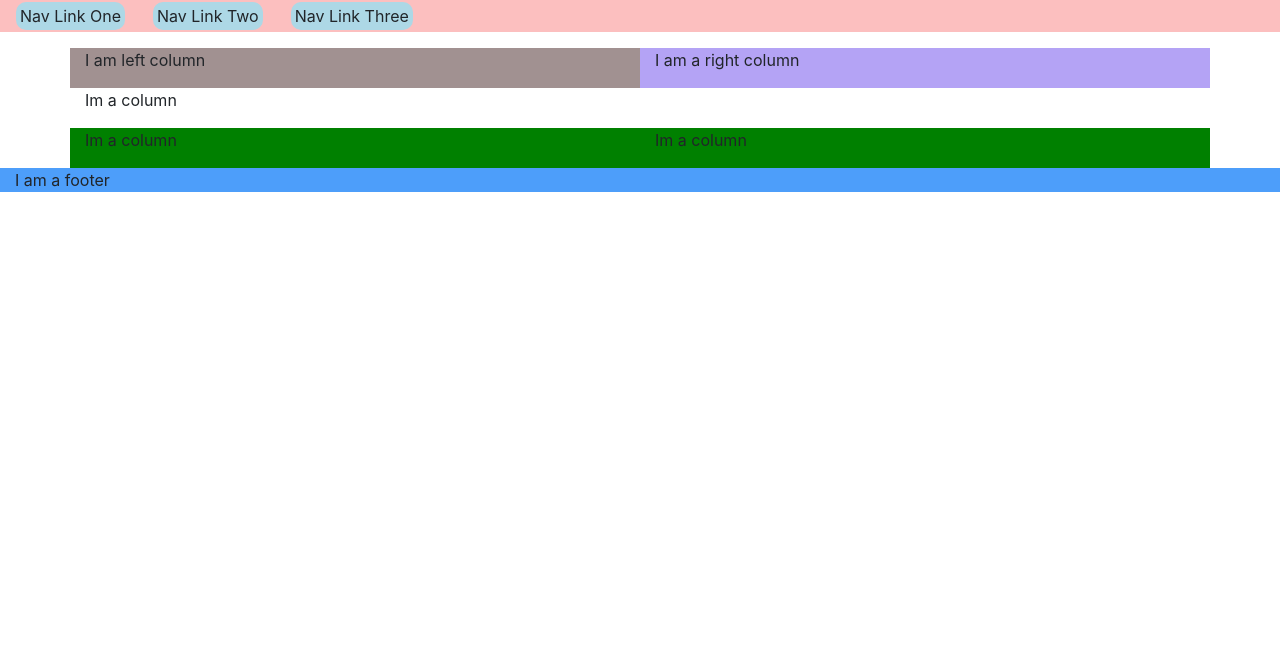
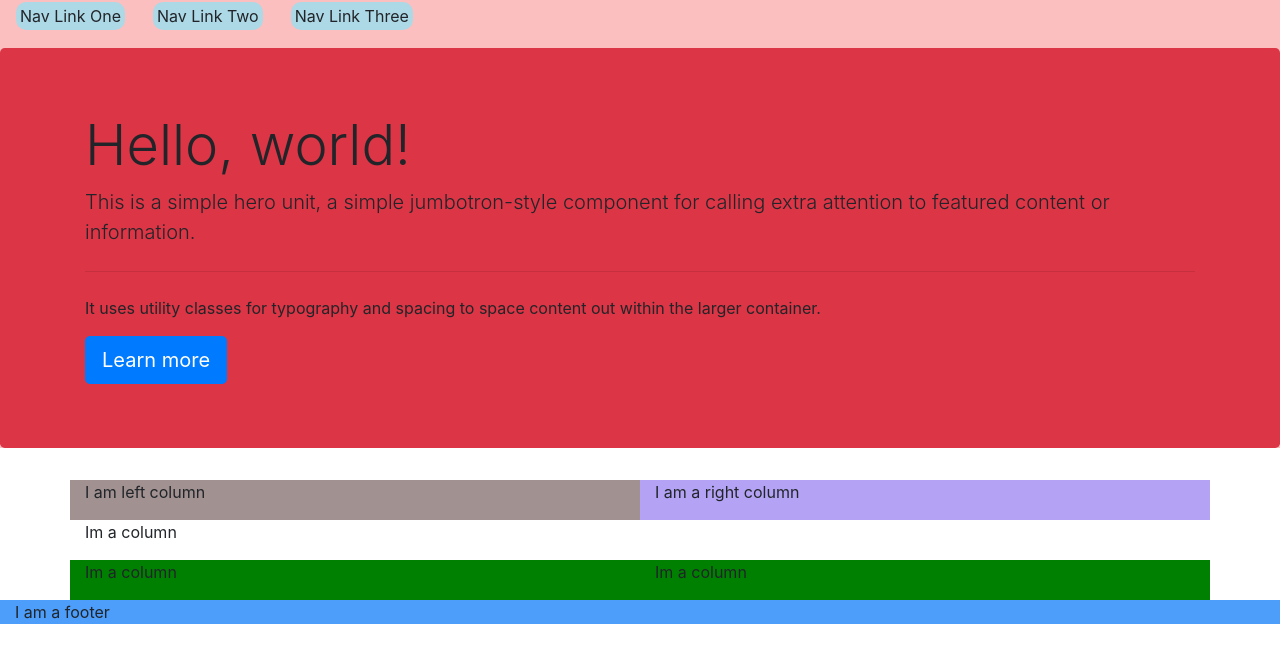
Before and after one commit to jaycord/collab-practice, a plain HTML site: page index.html in a window 1280 px wide. Drawn offline with nearby package versions, Linux system fonts and the light colour scheme.

Commit message:
added jumnotron

```diff
--- a/index.html
+++ b/index.html
@@ -24,6 +24,15 @@
                 <li>Nav Link Three</li>
             </ul>
         </nav>
+        <div class="jumbotron bg-danger">
+            <div class="container">
+                <h1 class="display-4">Hello, world!</h1>
+                <p class="lead">This is a simple hero unit, a simple jumbotron-style component for calling extra attention to featured content or information.</p>
+                <hr class="my-4">
+                <p>It uses utility classes for typography and spacing to space content out within the larger container.</p>
+                <a class="btn btn-primary btn-lg" href="#" role="button">Learn more</a>
+            </div>
+          </div>
     </header>
     <!-- <div class="container">
         <div class="row">
```
